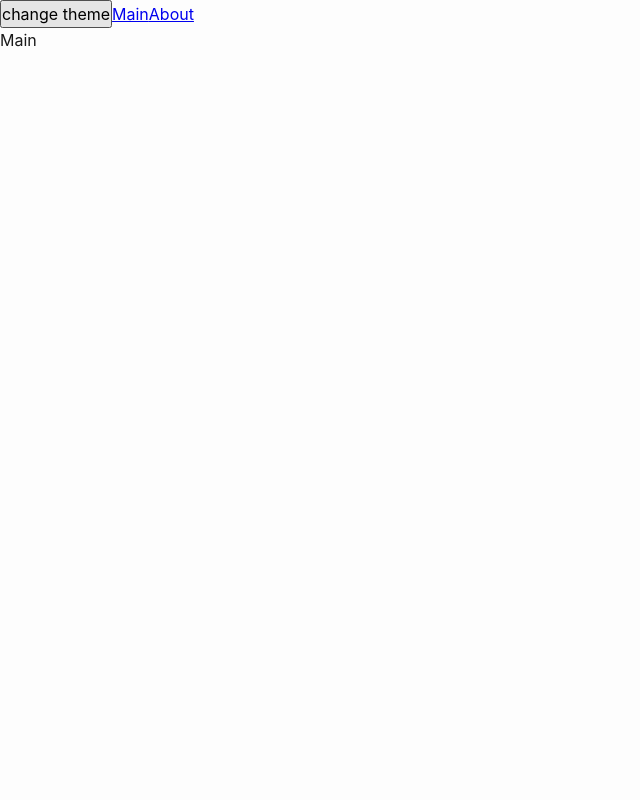
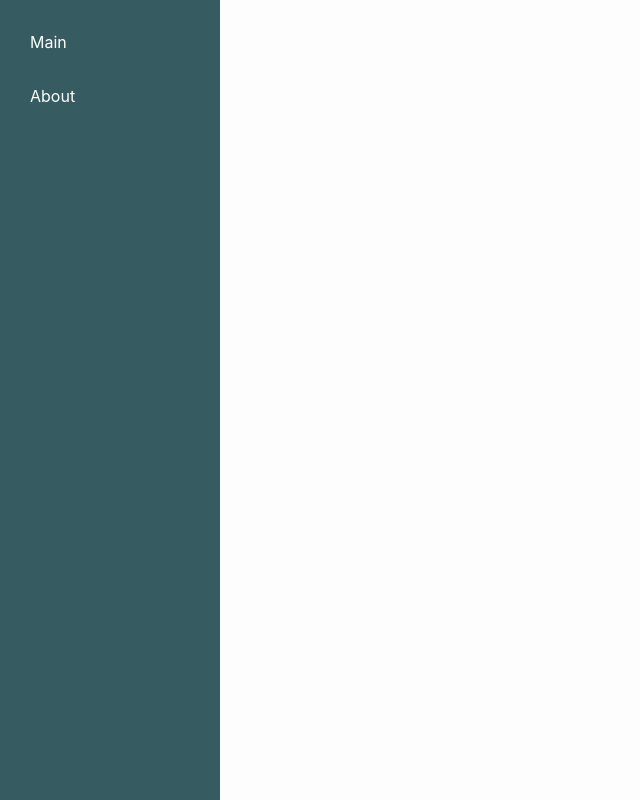
Before and after one commit to Dergacz/IT_News, a React app: page / in a window 1280 px wide. Shown: the whole page, without its empty margins (0-640 px from the left). Built offline with nearby package versions, Linux system fonts and the light colour scheme.

Commit message:
add app sidebar

```diff
--- a/src/app/providers/providers/router/ui/AppRouter.tsx
+++ b/src/app/providers/providers/router/ui/AppRouter.tsx
@@ -1,6 +1,5 @@
-import { MainPage, AboutPage } from "pages"
 import { Suspense } from "react"
-import { Routes, Route } from "react-router-dom"
+import { Route, Routes } from "react-router-dom"
 import { routeConfig } from "shared/config/roteConfig/routeConfig"
 
 export const AppRouter = () => {
--- a/src/app/styles/themes/light.scss
+++ b/src/app/styles/themes/light.scss
@@ -1,7 +1,7 @@
 .app.light {
   --bg-color: #FDFDFD;
-  --primary-color: #24484E;
-  --secondary-color: #365B61;
+  --primary-color: #365B61;
+  --secondary-color: #24484E;
 
   --primary-font-color: #191919;
   --add-font-color: #929292;
--- a/src/app/ui/App.tsx
+++ b/src/app/ui/App.tsx
@@ -1,6 +1,6 @@
 import { AppRouter } from "app/providers/providers/router";
-import { Link } from "react-router-dom";
 import { classNames } from "shared";
+import { Sidebar } from "widgets/Sidebar/ui/Sidebar";
 import { useTheme } from "../providers/ThemeProvider/useTheme";
 import '../styles/index.scss';
 
@@ -8,10 +8,11 @@ const App = () => {
   const { theme, toggleTheme } = useTheme();
   return (
     <div className={classNames('app', {}, [theme])}>
-      <button onClick={toggleTheme}>change theme</button>
-      <Link to="/">Main</Link>
-      <Link to="/about">About</Link>
-      <AppRouter />
+      <Sidebar />
+      <div>
+        <button onClick={toggleTheme}>change theme</button>
+        <AppRouter />
+      </div>
     </div>
   );
 }
--- a/src/shared/helpers/classNames/classNames.ts
+++ b/src/shared/helpers/classNames/classNames.ts
@@ -1,10 +1,14 @@
 
 type Mods = Record<string, string | boolean>;
 
-export function classNames(cls: string, mods: Mods, additionalClasses: string[]): string {
+export function classNames(
+  cls: string,
+  mods: Mods = {},
+  additionalClasses: string[] = []
+): string {
   return [
     cls,
-    ...additionalClasses,
+    ...additionalClasses.filter(Boolean),
     ...Object.entries(mods)
     .filter(([_, value]) => Boolean(value))
     .map(([className]) => className)
--- a/src/shared/index.ts
+++ b/src/shared/index.ts
@@ -1,5 +1,7 @@
 import { classNames } from './helpers/classNames/classNames';
+import { AppLink } from './ui/AppLink/AppLink';
 
 export {
-  classNames
+  classNames,
+  AppLink,
 };
--- /dev/null
+++ b/src/shared/ui/AppLink/AppLink.module.scss
@@ -0,0 +1,14 @@
+.AppLink {
+  text-decoration: none;
+  color: inherit;
+  padding: 10px;
+  border-radius: 6px;
+
+  &.primary {
+    color: white;
+
+    &:hover {
+      background-color: var(--secondary-color);
+    }
+  }
+}
--- /dev/null
+++ b/src/shared/ui/AppLink/AppLink.tsx
@@ -0,0 +1,31 @@
+import { classNames } from "shared";
+import styles from "./AppLink.module.scss";
+import { Link } from "react-router-dom";
+
+export enum AppLinkVariants {
+  Primary = "primary",
+  Secondary = "secondary",
+}
+
+interface AppLinkProps {
+  className?: string;
+  to: string;
+  title: string;
+  variant?: AppLinkVariants;
+}
+
+export const AppLink = ({
+  className,
+  to,
+  title,
+  variant = AppLinkVariants.Primary
+}: AppLinkProps) => {
+  return (
+    <Link
+      className={classNames(styles.AppLink, {}, [className, styles[variant]])}
+      to={to}
+    >
+      {title}
+    </Link>
+  );
+};
--- /dev/null
+++ b/src/widgets/Sidebar/ui/Sidebar.module.scss
@@ -0,0 +1,15 @@
+.Sidebar {
+  position: fixed;
+  top: 0;
+  left: 0;
+  height: 100vh;
+  width: 220px;
+  background-color: var(--primary-color);
+  padding: 20px;
+
+  .linksWrapper {
+    display: flex;
+    flex-direction: column;
+    gap: 10px;
+  }
+}
--- /dev/null
+++ b/src/widgets/Sidebar/ui/Sidebar.tsx
@@ -0,0 +1,17 @@
+import { AppLink, classNames } from "shared";
+import styles from "./Sidebar.module.scss";
+
+interface SidebarProps {
+  className?: string;
+}
+
+export const Sidebar = ({ className }: SidebarProps) => {
+  return (
+    <div className={classNames(styles.Sidebar, {}, [className])}>
+      <div className={styles.linksWrapper}>
+        <AppLink to="/" title="Main" />
+        <AppLink to="/about" title="About" />
+      </div>
+    </div>
+  );
+};
```
Also changed, not shown: src/widgets/Navbar/ui/Navbar.tsx (added, +9 -0 lines), src/widgets/Navbar/index.ts (added), src/widgets/Sidebar/index.ts (added).
